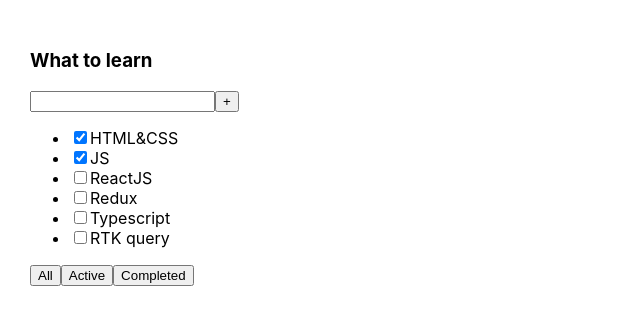
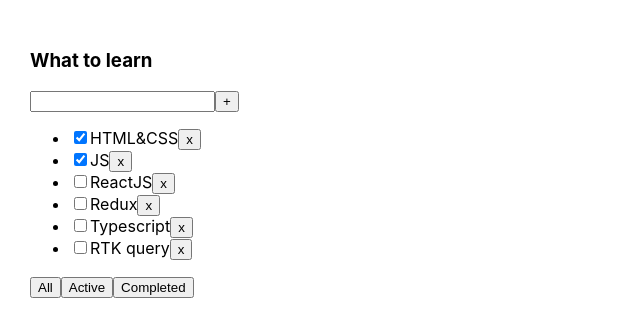
Before and after one commit to VitalkaMihal/todoReact, a React (Vite) app: page / in a window 1280 px wide. Shown: the top 336 px of the page, without its empty margins (0-640 px from the left). Built offline with nearby package versions, Linux system fonts and the light colour scheme.

Commit message:
feat(todo): add delete and filter

```diff
--- a/src/App.tsx
+++ b/src/App.tsx
@@ -1,5 +1,6 @@
 import './App.css'
 import {TodolistItem} from './components/TodolistItem/TodolistItem.tsx'
+import {useState} from "react";
 
 export type Task = {
     id: number
@@ -7,20 +8,45 @@
     isDone: boolean
 }
 
+export type FilterValues = 'all' | 'active' | 'completed'
+
 export const App = () => {
-    const tasks1: Task[] = [
+    const [tasks, setTasks] = useState<Task[]>([
         { id: 1, title: 'HTML&CSS', isDone: true },
         { id: 2, title: 'JS', isDone: true },
         { id: 3, title: 'ReactJS', isDone: false },
         { id: 4, title: 'Redux', isDone: false },
         { id: 5, title: 'Typescript', isDone: false },
         { id: 6, title: 'RTK query', isDone: false },
-    ]
+    ])
 
+
+    const deleteTask = (id: number) => {
+        setTasks(tasks.filter((task: Task) => task.id !== id))
+    }
+
+    const [filter, setFilter] = useState<FilterValues>("all")
+
+    const changeFilter = (filter: FilterValues) => {
+        setFilter(filter)
+    }
+
+    let filteredTasks = tasks
+    if (filter === 'active') {
+        filteredTasks = tasks.filter(task => !task.isDone)
+    }
+    if (filter === 'completed') {
+        filteredTasks = tasks.filter(task => task.isDone)
+    }
 
     return (
         <div className="app">
-            <TodolistItem title="What to learn" tasks={tasks1} />
+            <TodolistItem
+                title="What to learn"
+                tasks={filteredTasks}
+                deleteTask={deleteTask}
+                changeFilter={changeFilter}
+            />
         </div>
     )
 }
--- a/src/components/Button/Button.tsx
+++ b/src/components/Button/Button.tsx
@@ -1,7 +1,8 @@
 type ButtonProps = {
     title: string
+    onClickHandler?: () => void
 }
 
-export const Button = ({ title }: ButtonProps) => {
-    return <button>{title}</button>
+export const Button = ({ title, onClickHandler }: ButtonProps) => {
+    return <button onClick={onClickHandler}>{title}</button>
 }
--- a/src/components/TodolistItem/TodolistItem.tsx
+++ b/src/components/TodolistItem/TodolistItem.tsx
@@ -1,13 +1,16 @@
-import {Task} from "../../App.tsx";
+import {FilterValues, Task} from "../../App.tsx";
 import {Button} from "../Button/Button.tsx";
 
 type TodolistPropsType = {
     title: string;
     tasks: Task[];
+    deleteTask: (taskId: number) => void;
+    changeFilter: (filterValues: FilterValues) => void;
 }
 
 
-export const TodolistItem = ({ title, tasks }: TodolistPropsType) => {
+export const TodolistItem = ({ title, tasks, deleteTask, changeFilter }: TodolistPropsType) => {
+
     return (
         <div>
             <h3>{title}</h3>
@@ -24,15 +27,16 @@
                             <li key={task.id}>
                                 <input type="checkbox" checked={task.isDone} />
                                 <span>{task.title}</span>
+                                <Button title={"x"} onClickHandler={() => {deleteTask(task.id)}} />
                             </li>
                         )
                     })}
                 </ul>
             )}
             <div>
-                <Button title={'All'} />
-                <Button title={'Active'} />
-                <Button title={'Completed'} />
+                <Button title={'All'}  onClickHandler={() => {changeFilter("all")}}/>
+                <Button title={'Active'}  onClickHandler={() => {changeFilter("active")}}/>
+                <Button title={'Completed'}  onClickHandler={() => {changeFilter("completed")}}/>
             </div>
         </div>
     )
```
